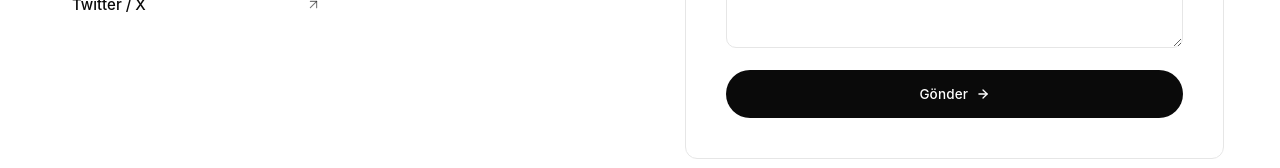
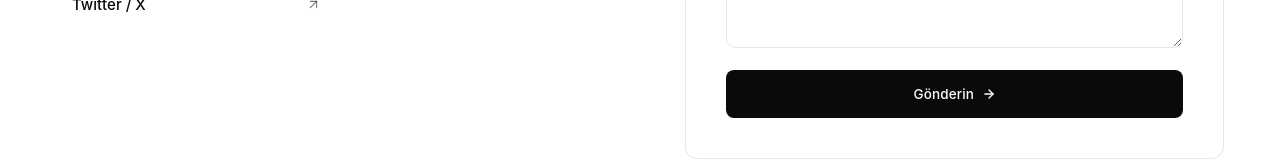
Before and after one commit to ffurkanbudak/afbrandworkscom, a Next.js app: page /contact in a window 1280 px wide. Shown: the part 586-754 px from the top of the page. Built offline with nearby package versions, Linux system fonts and the light colour scheme; no server answers; the database is empty.

Commit message:
İletişim sayfası: Gönder butonu rounded-[8px] + 'Gönderin' forma çevrildi

```diff
--- a/src/app/contact/page.tsx
+++ b/src/app/contact/page.tsx
@@ -116,13 +116,13 @@ export default function ContactPage() {
             <button
               type="submit"
               disabled={state === 'loading'}
-              className="btn-dark inline-flex w-full items-center justify-center gap-2 rounded-full py-3.5 text-[13.5px] font-medium tracking-[0.01em] disabled:opacity-60"
+              className="btn-dark inline-flex w-full items-center justify-center gap-2 rounded-[8px] py-3.5 text-[13.5px] font-medium tracking-[0.01em] disabled:opacity-60"
             >
               {state === 'loading'
                 ? 'Gönderiliyor…'
                 : state === 'sent'
                   ? 'Gönderildi ✓'
-                  : 'Gönder'}
+                  : 'Gönderin'}
               {state === 'idle' && (
                 <ArrowRight className="h-[14px] w-[14px]" strokeWidth={2.25} />
               )}
```
